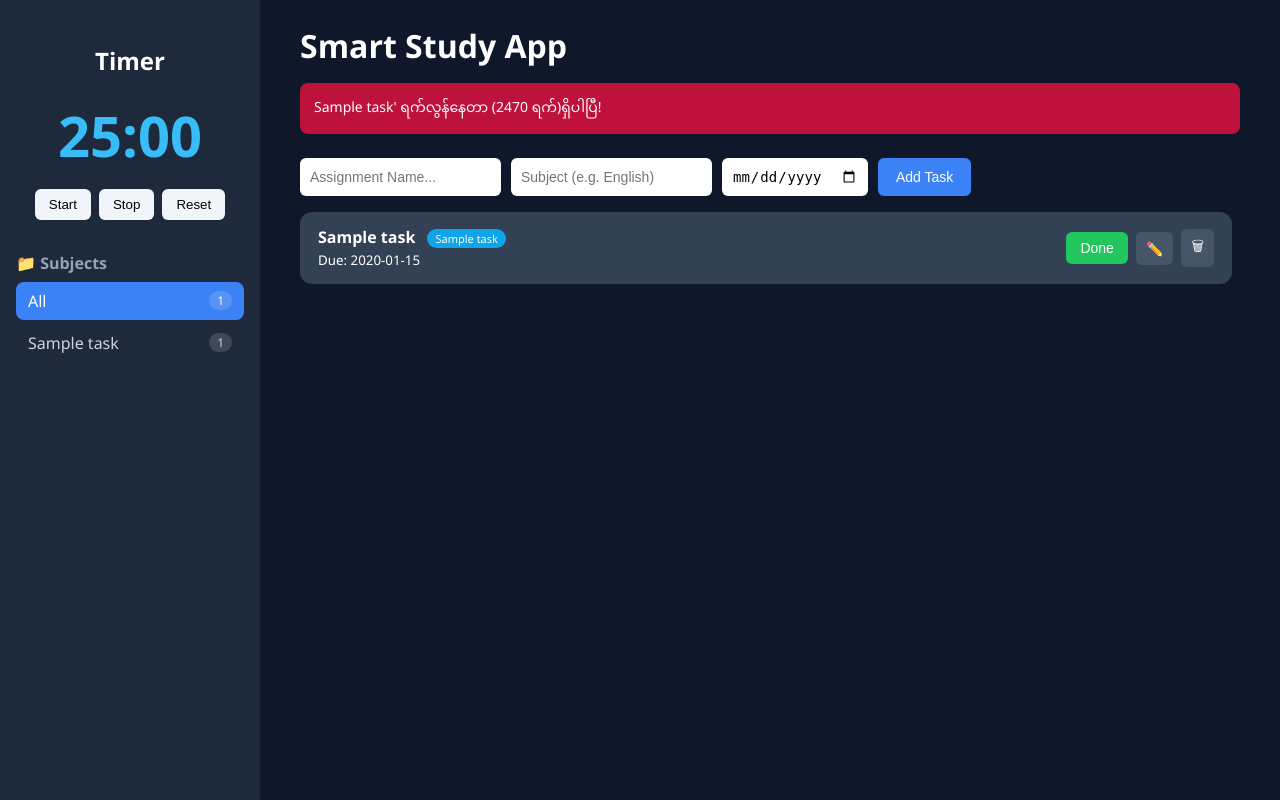
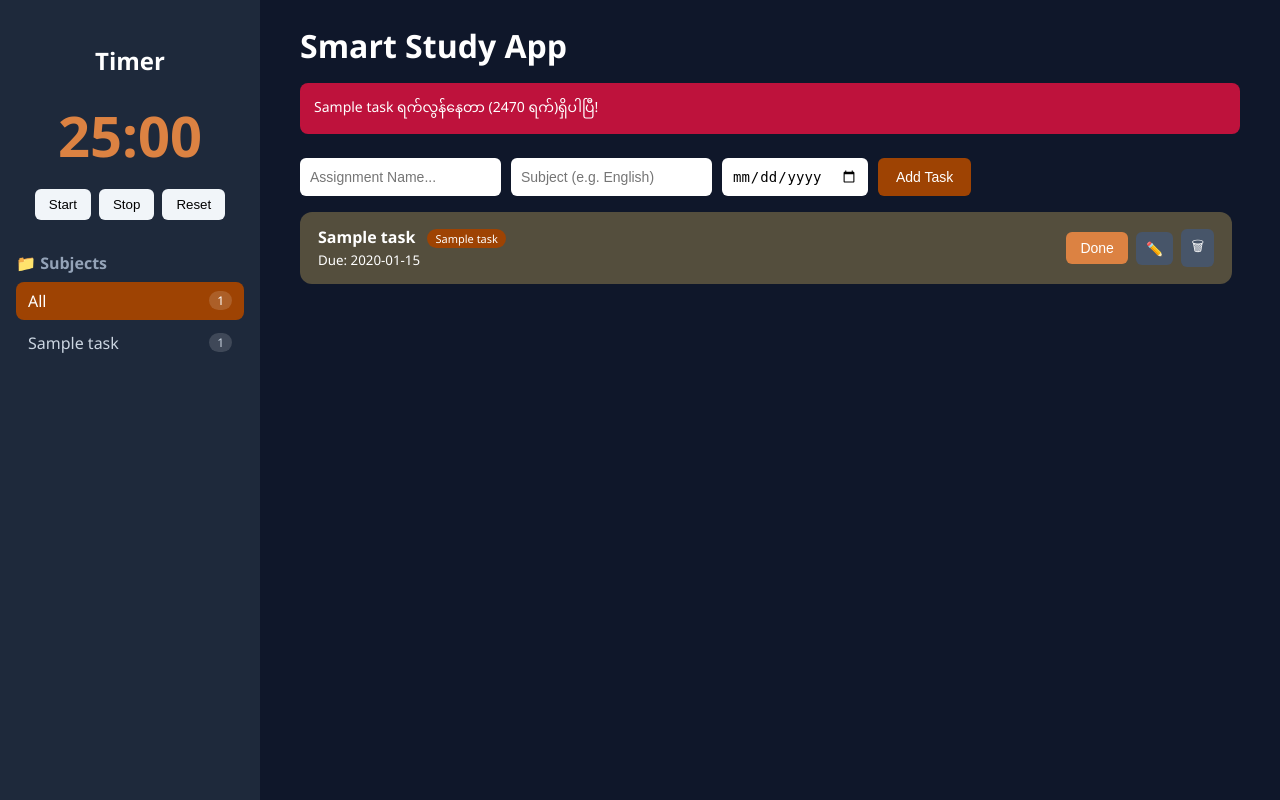
Before and after one commit to Day-d/smart-study-app, a Flask app: page / in a window 1280 px wide. Run offline with Flask 3, Linux system fonts and the light colour scheme; tables that the repository leaves empty hold one stand-in row (values such as "Sample post").

Commit message:
change theme

```diff
--- a/app.py
+++ b/app.py
@@ -77,7 +77,7 @@ def index():
             continue
         days_left = (due - today).days
         if days_left < 0:
-            reminders.append(f"{t['title']}' ရက်လွန်နေတာ ({-days_left} ရက်)ရှိပါပြီ!")
+            reminders.append(f"{t['title']} ရက်လွန်နေတာ ({-days_left} ရက်)ရှိပါပြီ!")
         elif days_left <= 3:
             reminders.append(
                 f"Rule-based reminder assistant: '{t['title']}' အတွက် {days_left} ရက်ပဲလိုတော့တယ်နော်။ စာလုပ်ဖို့ အချိန်တန်ပြီ!"
--- a/static/script.js
+++ b/static/script.js
@@ -16,7 +16,7 @@ function startTimer() {
             render();
         } else {
             stopTimer();
-            alert('အချိန်ပြည့်ပြီ! ခဏနားလိုက်ပါ ☕');
+            alert('အချိန်ပြည့်ပြီ! ခဏနားလိုက်ပါ');
         }
     }, 1000);
 }
--- a/static/style.css
+++ b/static/style.css
@@ -18,7 +18,7 @@ body {
     overflow-y: auto;
     text-align: center;
 }
-#timer { font-size: 56px; font-weight: bold; color: #38bdf8; margin: 16px 0; }
+#timer { font-size: 56px; font-weight: bold; color: #dc8242; margin: 16px 0; }
 .timer-buttons { display: flex; gap: 8px; justify-content: center; }
 .btn-timer {
     padding: 8px 14px; border: none; border-radius: 6px;
@@ -34,7 +34,7 @@ body {
     color: #cbd5e1; text-decoration: none; text-align: left;
 }
 .folder:hover { background: #334155; }
-.folder.active { background: #3b82f6; color: #fff; }
+.folder.active { background: #9e4303; color: #fff; }
 .count { background: rgba(255,255,255,.15); padding: 1px 8px; border-radius: 10px; font-size: 12px; }
 
 
@@ -54,7 +54,7 @@ h1 .sub { color: #38bdf8; font-weight: normal; font-size: 0.7em; }
 
 .more-alerts summary {
     cursor: pointer;
-    color: #fda4af;
+    color: #dc8242;
     font-size: 13px;
     margin-bottom: 8px;
     list-style: none;
@@ -67,10 +67,10 @@ h1 .sub { color: #38bdf8; font-weight: normal; font-size: 0.7em; }
     padding: 10px; border: none; border-radius: 6px; font-size: 14px;
 }
 .btn-add {
-    padding: 10px 18px; background: #3b82f6; color: #fff;
+    padding: 10px 18px; background: #9e4303; color: #fff;
     border: none; border-radius: 6px; cursor: pointer; font-size: 14px;
 }
-.btn-add:hover { background: #2563eb; }
+.btn-add:hover { background: #803703; }
 
 .task-list {
     flex: 1;
@@ -83,17 +83,17 @@ h1 .sub { color: #38bdf8; font-weight: normal; font-size: 0.7em; }
 
 .task-card {
     display: flex; justify-content: space-between; align-items: center;
-    background: #334155; padding: 14px 18px; border-radius: 12px; margin-bottom: 10px;
+    background: #544e3d; padding: 14px 18px; border-radius: 12px; margin-bottom: 10px;
 }
 .task-card.Completed { background: #1e293b; opacity: .6; }
 .tag {
-    background: #0ea5e9; color: #fff; font-size: 11px;
+    background: #9e4303; color: #fff; font-size: 11px;
     padding: 2px 8px; border-radius: 10px; margin-left: 8px;
 }
 .actions { display: flex; align-items: center; gap: 8px; }
 .actions form { margin: 0; }
 .btn-done {
-    background: #22c55e; color: #fff; border: none;
+    background: #dc8242; color: #fff; border: none;
     padding: 8px 14px; border-radius: 6px; cursor: pointer; font-size: 14px;
 }
 .completed-text { color: #94a3b8; margin-right: 4px; }
```
